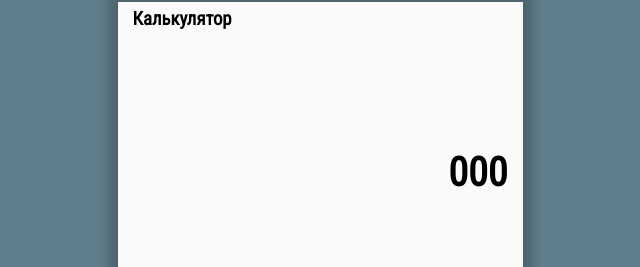
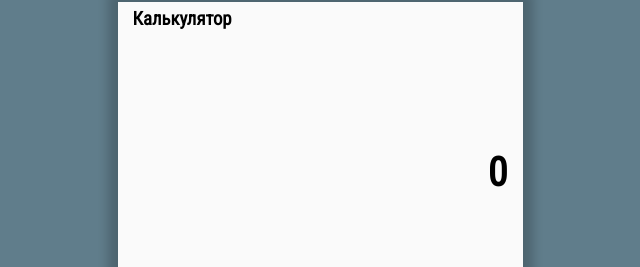
Before and after one commit to Dronov05/calculatorWithMath, a plain HTML site: page index.html in a window 1280 px wide. Shown: the part 73-340 px from the top of the page, without its empty margins (320-960 px from the left). Drawn offline with nearby package versions, Linux system fonts and the light colour scheme.

Commit message:
Изменил output

```diff
--- a/index.html
+++ b/index.html
@@ -21,7 +21,7 @@
          <div class="calculator">
             <h3 class="calculator__title">Калькулятор</h3>
             <div class="calculator__inputs">
-               <output class="calculator__output">000</output>
+               <output class="calculator__output">0</output>
             </div>
             <div class="calculator__buttons">
                <div class="calculator__buttons-top">
```
